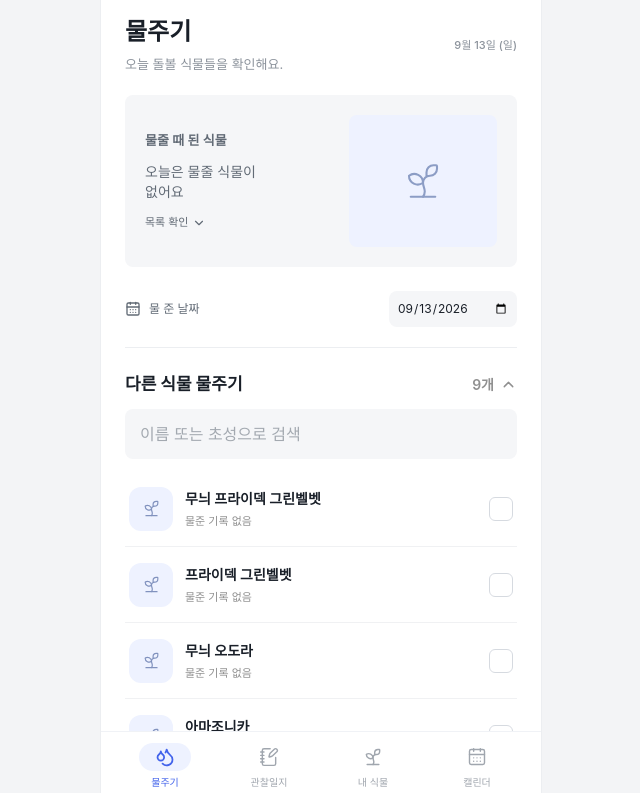
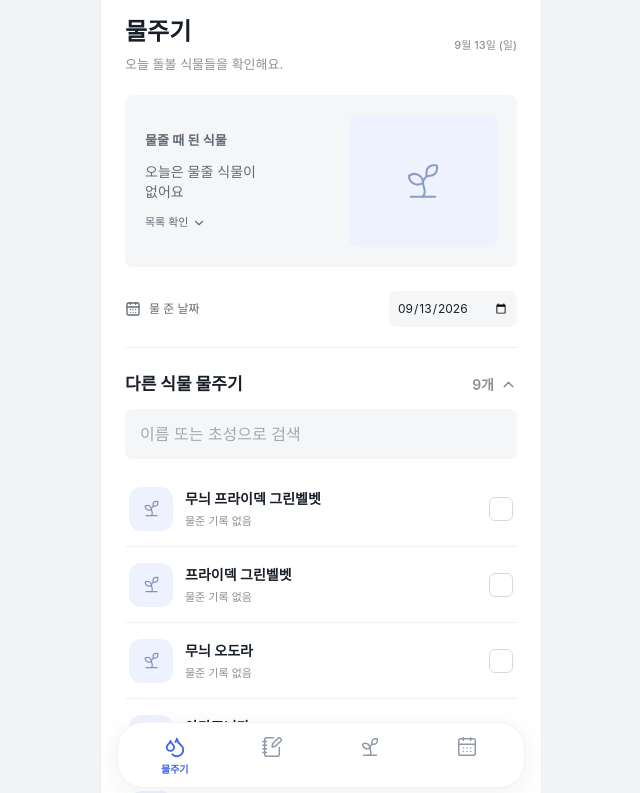
Before and after one commit to wo0h881-dev/plant-log, a Next.js app: page / in a window 1280 px wide. Shown: the top 793 px of the page, without its empty margins (319-959 px from the left). Built offline with nearby package versions, Linux system fonts and the light colour scheme.

Commit message:
Use floating navigation dock with active-only labels

```diff
--- a/app/globals.css
+++ b/app/globals.css
@@ -69,11 +69,13 @@ input[type="search"]::-webkit-search-cancel-button { display: none; }
 .primary-button:disabled { background: #e4e7e9; color: #a2a8af; }
 .icon-button { display: grid; width: 40px; height: 40px; flex-shrink: 0; place-items: center; border-radius: 8px; color: #49515b; }
 .icon-button:hover { background: #f5f6f8; }
-.bottom-nav { position: fixed; inset: auto 0 0; z-index: 50; margin: auto; width: 100%; max-width: 440px; border-top: 1px solid #f0f2f6; background: #fff; padding: 8px 16px max(8px, env(safe-area-inset-bottom)); }
-.bottom-nav button { min-height: 52px; }
-.nav-icon { position: relative; display: grid; width: 52px; height: 28px; place-items: center; border-radius: 14px; }
-[aria-current="page"] .nav-icon { background: #eef2ff; }
-.save-dock { position: fixed; inset: auto 0 calc(74px + env(safe-area-inset-bottom)); z-index: 40; margin: auto; width: 100%; max-width: 440px; padding: 10px 24px; background: linear-gradient(transparent, #ffffff 28%); }
+.bottom-nav { position: fixed; inset: auto 0 max(12px, env(safe-area-inset-bottom)); z-index: 50; margin: auto; width: calc(100% - 32px); max-width: 408px; border: 1px solid #f0f2f6; border-radius: 26px; background: #fff; padding: 6px 10px; box-shadow: 0 6px 26px #202a4310; }
+.nav-tab { display: grid; min-width: 0; height: 52px; grid-template-rows: 26px 14px; align-content: center; justify-items: center; gap: 2px; border-radius: 18px; color: #9199a6; }
+.nav-tab[aria-current="page"] { color: #4263eb; }
+.nav-icon { display: grid; width: 36px; height: 26px; place-items: center; }
+.nav-label { font-size: 10px; font-weight: 600; line-height: 14px; opacity: 0; transition: opacity 160ms ease; }
+.nav-tab[aria-current="page"] .nav-label { opacity: 1; }
+.save-dock { position: fixed; inset: auto 0 calc(82px + env(safe-area-inset-bottom)); z-index: 40; margin: auto; width: 100%; max-width: 440px; padding: 10px 24px; background: linear-gradient(transparent, #ffffff 28%); }
 .tag-button { display: flex; align-items: center; justify-content: center; gap: 7px; min-height: 44px; border: 1px solid #eceef1; border-radius: 8px; padding: 6px; font-size: 12px; font-weight: 500; color: #626b76; }
 .tag-button[aria-pressed="true"] { background: #eef2ff; border-color: #4263eb; color: #4263eb; font-weight: 700; }
 .water-row { display: flex; min-height: 76px; width: 100%; align-items: center; justify-content: space-between; gap: 12px; padding: 12px 4px; border-bottom: 1px solid #f0f1f3; text-align: left; }
--- a/components/PlantLogForm.tsx
+++ b/components/PlantLogForm.tsx
@@ -1,10 +1,9 @@
 "use client";
 
-import { FormEvent, useCallback, useEffect, useLayoutEffect, useMemo, useRef, useState } from "react";
+import { FormEvent, useCallback, useEffect, useLayoutEffect, useRef, useState } from "react";
 import { AlertCircle, ArrowLeft, CalendarDays, Check, Droplets, NotebookPen, Plus, RefreshCcw, Sprout } from "lucide-react";
 import { AddPlantForm } from "@/components/AddPlantForm";
 import { ObservationTagPicker } from "@/components/ObservationTagPicker";
-import { canShowInWateringList, isWateredToday, type WateredPlant } from "@/lib/watering";
 import { BatchWatering } from "@/components/BatchWatering";
 import { ManagementCalendar } from "@/components/ManagementCalendar";
 import { PlantPhotoUploader } from "@/components/PlantPhotoUploader";
@@ -53,8 +52,6 @@ export function PlantLogForm() {
   const [profileOpenPhotos, setProfileOpenPhotos] = useState(false);
   const [profilePhotoId, setProfilePhotoId] = useState<string>();
   const [isAddingPlant, setIsAddingPlant] = useState(false);
-  const [todayWatered, setTodayWatered] = useState<WateredPlant[]>([]);
-  const [isTodayWateredLoaded, setIsTodayWateredLoaded] = useState(false);
   const [categoryOptions, setCategoryOptions] = useState<string[]>([]);
   const [purchaseSourceOptions, setPurchaseSourceOptions] = useState<string[]>([]);
   const [temperature, setTemperature] = useState("");
@@ -130,11 +127,9 @@ export function PlantLogForm() {
   useEffect(() => { refreshPlants(); }, [refreshPlants]);
   useEffect(() => { refreshRecentPlants(); }, [refreshRecentPlants]);
   useEffect(() => { refreshOptions(); }, [refreshOptions]);
-  const handleTodayWateredChange = useCallback((items: WateredPlant[]) => { setTodayWatered(items); setIsTodayWateredLoaded(true); }, []);
   const selectedPlant = plants.find((plant) => plant.id === selectedPlantId);
   const selectedPlantLabel = selectedPlant ? formatPlantName(selectedPlant) : "";
   const profilePlant = plants.find((plant) => plant.id === profilePlantId);
-  const dueCount = useMemo(() => plants.filter((plant) => plant.isWateringDue && canShowInWateringList(plant) && !isWateredToday(plant, todayWatered)).length, [plants, todayWatered]);
   const isRepotting = selectedTags.includes("분갈이");
   const isEnvironment = selectedTags.includes("온습도");
   const canSaveObservation = Boolean(
@@ -258,7 +253,7 @@ export function PlantLogForm() {
   }
 
   const tabs = [
-    { id: "water" as const, label: "물주기", icon: Droplets, badge: isTodayWateredLoaded && !isPlantsLoading ? dueCount : 0 },
+    { id: "water" as const, label: "물주기", icon: Droplets },
     { id: "observation" as const, label: "관찰일지", icon: NotebookPen },
     { id: "profile" as const, label: "내 식물", icon: Sprout },
     { id: "more" as const, label: "캘린더", icon: CalendarDays },
@@ -279,7 +274,6 @@ export function PlantLogForm() {
               isLoading={isPlantsLoading}
               isPhotoLoading={isPlantsLoading || isRecentPlantsLoading}
               onWateringSaved={refreshPlants}
-              onTodayWateredChange={handleTodayWateredChange}
             />
           </section>
         ) : null}
@@ -362,10 +356,10 @@ export function PlantLogForm() {
       </div>
 
       <nav className="bottom-nav" aria-label="주요 화면">
-        <div className="grid grid-cols-4 gap-2">
-          {tabs.map(({ id, label, icon: Icon, badge }) => {
+        <div className="grid grid-cols-4 gap-1">
+          {tabs.map(({ id, label, icon: Icon }) => {
             const isActive = activeTab === id;
-            return <button key={id} type="button" onClick={() => changeTab(id)} className={`relative flex flex-col items-center justify-center gap-1 text-[10px] font-medium transition ${isActive ? "text-[#4263EB]" : "text-[#A0A6AE]"}`} aria-current={isActive ? "page" : undefined}><span className="nav-icon"><Icon size={20} strokeWidth={isActive ? 2.1 : 1.7} aria-hidden="true" />{badge ? <span className="absolute right-0 -top-1 grid min-h-3.5 min-w-3.5 place-items-center rounded-full bg-[#4263EB] px-1 text-[8px] text-white">{badge}</span> : null}</span><span>{label}</span></button>;
+            return <button key={id} type="button" onClick={() => changeTab(id)} aria-label={label} title={label} className="nav-tab" aria-current={isActive ? "page" : undefined}><span className="nav-icon"><Icon size={22} strokeWidth={isActive ? 2 : 1.6} aria-hidden="true" /></span><span className="nav-label" aria-hidden={!isActive}>{label}</span></button>;
           })}
         </div>
       </nav>
--- a/public/sw.js
+++ b/public/sw.js
@@ -1,6 +1,6 @@
 importScripts("/cover-icon-cache.js");
 
-const CACHE_NAME = "plant-log-v20";
+const CACHE_NAME = "plant-log-v21";
 const HERO_CACHE_NAME = "plant-log-watering-hero-v1";
 const COVER_ICON_CACHE_NAME = "plant-log-cover-icons-v1";
 const APP_SHELL = ["/", "/icon.svg", "/cover-icon-cache.js"];
--- a/tests/ui-blue-navigation.cjs
+++ b/tests/ui-blue-navigation.cjs
@@ -46,7 +46,9 @@ async function main() {
     assert.ok(await active.getByRole("status", { name: "사진 불러오는 중", exact: true }).count());
     assert.ok(await nav.getByRole("button", { name: "관찰일지", exact: true }).isEnabled());
     assert.ok(imageRequests.size <= 2, "Carousel downloaded all photos on first open");
-    assert.equal(await nav.locator('[aria-current="page"] .nav-icon').evaluate((element) => getComputedStyle(element).backgroundColor), "rgb(238, 242, 255)");
+    assert.equal(await nav.locator('[aria-current="page"]').evaluate((element) => getComputedStyle(element).color), "rgb(66, 99, 235)");
+    assert.equal(await nav.locator('.nav-label[aria-hidden="false"]').count(), 1);
+    assert.equal(await nav.locator('.nav-label[aria-hidden="false"]').innerText(), "내 식물");
     const out = process.env.QA_OUTPUT || path.join(__dirname, "../.next/qa-blue"); await fs.mkdir(out, { recursive: true });
     await page.screenshot({ path: path.join(out, "blue-photo-loading.png") });
     releaseImages();
--- a/tests/ui-design.cjs
+++ b/tests/ui-design.cjs
@@ -75,6 +75,13 @@ async function main() {
       for (const width of [320, 390, 430, 768]) {
         await page.setViewportSize({ width, height: 844 });
         assert.equal(await page.evaluate(() => document.documentElement.scrollWidth <= innerWidth), true, `${label} overflows at ${width}`);
+        const dock = await nav.boundingBox();
+        assert.ok(dock.x >= 16 && dock.width <= 408, "Navigation must float inside the screen");
+        assert.equal(await nav.locator('.nav-label[aria-hidden="false"]').count(), 1);
+        assert.equal(await nav.locator('.nav-label[aria-hidden="false"]').innerText(), label);
+        const tabs = await nav.getByRole("button").evaluateAll((buttons) => buttons.map((button) => ({ label: button.getAttribute("aria-label"), height: button.getBoundingClientRect().height, iconTop: button.querySelector("svg").getBoundingClientRect().top })));
+        assert.deepEqual(tabs.map((tab) => tab.label), ["물주기", "관찰일지", "내 식물", "캘린더"]);
+        assert.ok(tabs.every((tab) => tab.height >= 44 && Math.abs(tab.iconTop - tabs[0].iconTop) < 1), "Touch targets or icon alignment changed");
         const input = page.locator("[data-screen]:not([hidden])").getByPlaceholder("식물 검색");
         if (await input.count()) assert.ok(await input.evaluate((element) => parseFloat(getComputedStyle(element).paddingLeft) >= 40));
       }
```
